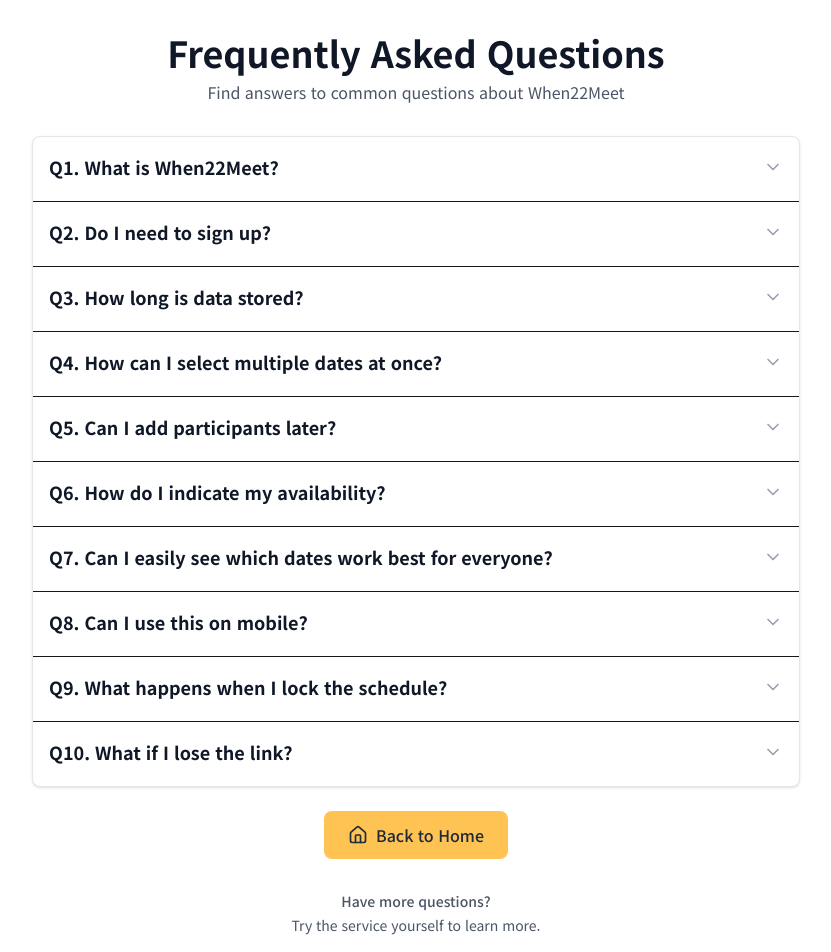
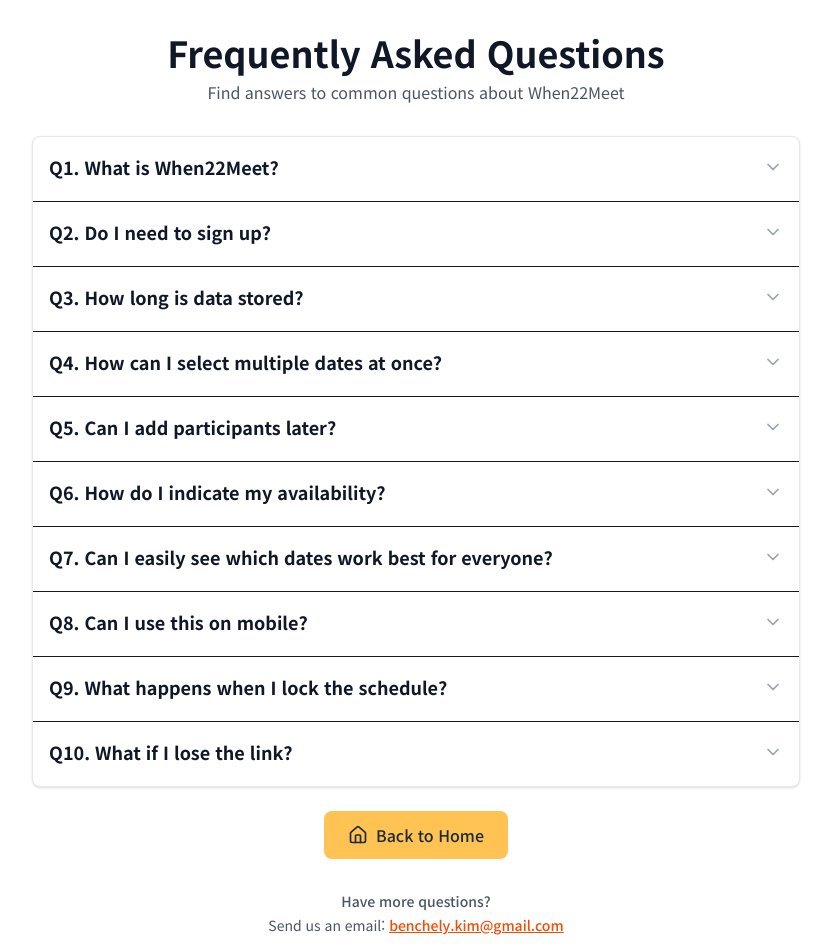
Before and after one commit to Byeongcheol-Kim/when22meet, a Next.js app: page /faq in a window 1280 px wide. Shown: the top 952 px of the page, without its empty margins (224-1055 px from the left). Built offline with nearby package versions, Linux system fonts and the light colour scheme.

Commit message:
feat: update ui

```diff
--- a/app/faq/page.tsx
+++ b/app/faq/page.tsx
@@ -71,7 +71,15 @@ export default function FAQPage() {
 
         <div className="mt-8 text-center text-sm text-gray-600">
           <p className="font-medium">{t('faq.moreQuestions')}</p>
-          <p className="mt-1">{t('faq.tryService')}</p>
+          <p className="mt-1">
+            {t('faq.contactEmail')}{' '}
+            <a
+              href="mailto:benchely.kim@gmail.com"
+              className="text-orange-600 hover:text-orange-700 font-medium underline transition-colors"
+            >
+              benchely.kim@gmail.com
+            </a>
+          </p>
         </div>
       </div>
     </div>
--- a/components/AboutModal.tsx
+++ b/components/AboutModal.tsx
@@ -1,6 +1,6 @@
 'use client';
 
-import { X, Github, Linkedin, Instagram, HelpCircle, Mail } from 'lucide-react';
+import { X, Github, Linkedin, Instagram, Mail } from 'lucide-react';
 import { useTranslation } from '@/lib/useTranslation';
 import Link from 'next/link';
 import { MODAL_COLORS, TEXT_COLORS, LINK_COLORS, SUPPORT_COLORS } from '@/lib/constants/colors';
@@ -47,13 +47,6 @@ export default function AboutModal({ onClose }: AboutModalProps) {
               <li>{t('about.howTo.step3')}</li>
               <li>{t('about.howTo.step4')}</li>
             </ol>
-            <Link
-              href="/faq"
-              className="mt-3 inline-flex items-center gap-2 text-sm text-orange-600 hover:text-orange-700 font-medium transition-colors"
-            >
-              <HelpCircle className="w-4 h-4" />
-              {t('about.viewFAQ')}
-            </Link>
           </div>
 
           <div className="pt-4 border-t">
@@ -128,6 +121,17 @@ export default function AboutModal({ onClose }: AboutModalProps) {
                   </a>
                 </div>
               </div>
+
+              <div className="flex items-center justify-between pt-2">
+                <Link
+                  href="/faq"
+                  target="_blank"
+                  rel="noopener noreferrer"
+                  className="text-sm font-semibold text-gray-900"
+                >
+                  <span className="bg-orange-400 text-orange-900 px-2 py-0.5 rounded text-xs font-bold">{t('about.viewFAQ')}</span>
+                </Link>
+              </div>
             </div>
           </div>
         </div>
--- a/messages/en.json
+++ b/messages/en.json
@@ -229,6 +229,7 @@
     "subtitle": "Find answers to common questions about When22Meet",
     "backHome": "Back to Home",
     "moreQuestions": "Have more questions?",
+    "contactEmail": "Send us an email:",
     "tryService": "Try the service yourself to learn more.",
     "questions": {
       "q1": {
--- a/messages/ko.json
+++ b/messages/ko.json
@@ -229,6 +229,7 @@
     "subtitle": "언제만나 사용 중 궁금한 점을 확인하세요",
     "backHome": "홈으로 돌아가기",
     "moreQuestions": "더 궁금한 점이 있으신가요?",
+    "contactEmail": "이메일로 문의해주세요:",
     "tryService": "서비스를 직접 사용해보시면서 더 알아보실 수 있습니다.",
     "questions": {
       "q1": {
```
